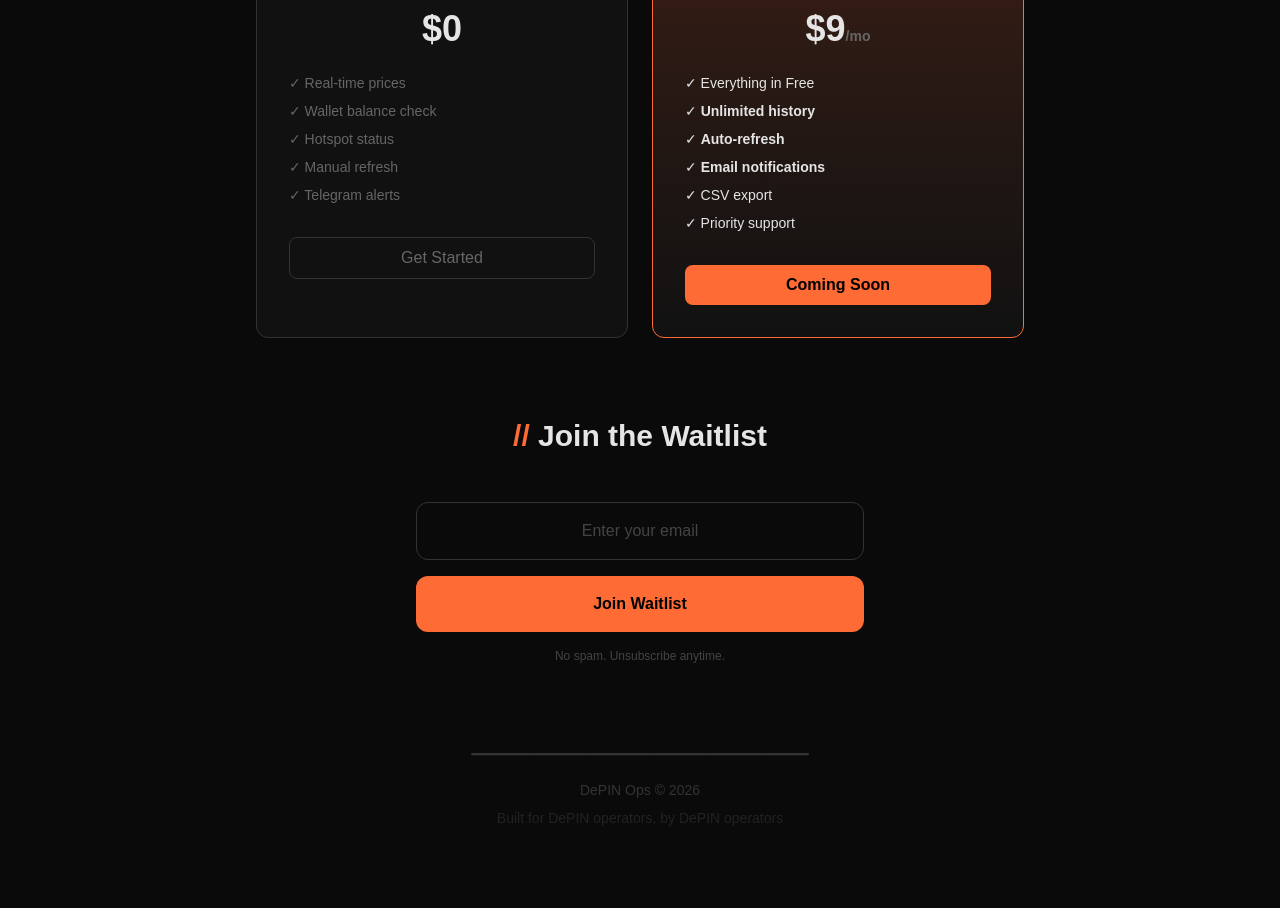
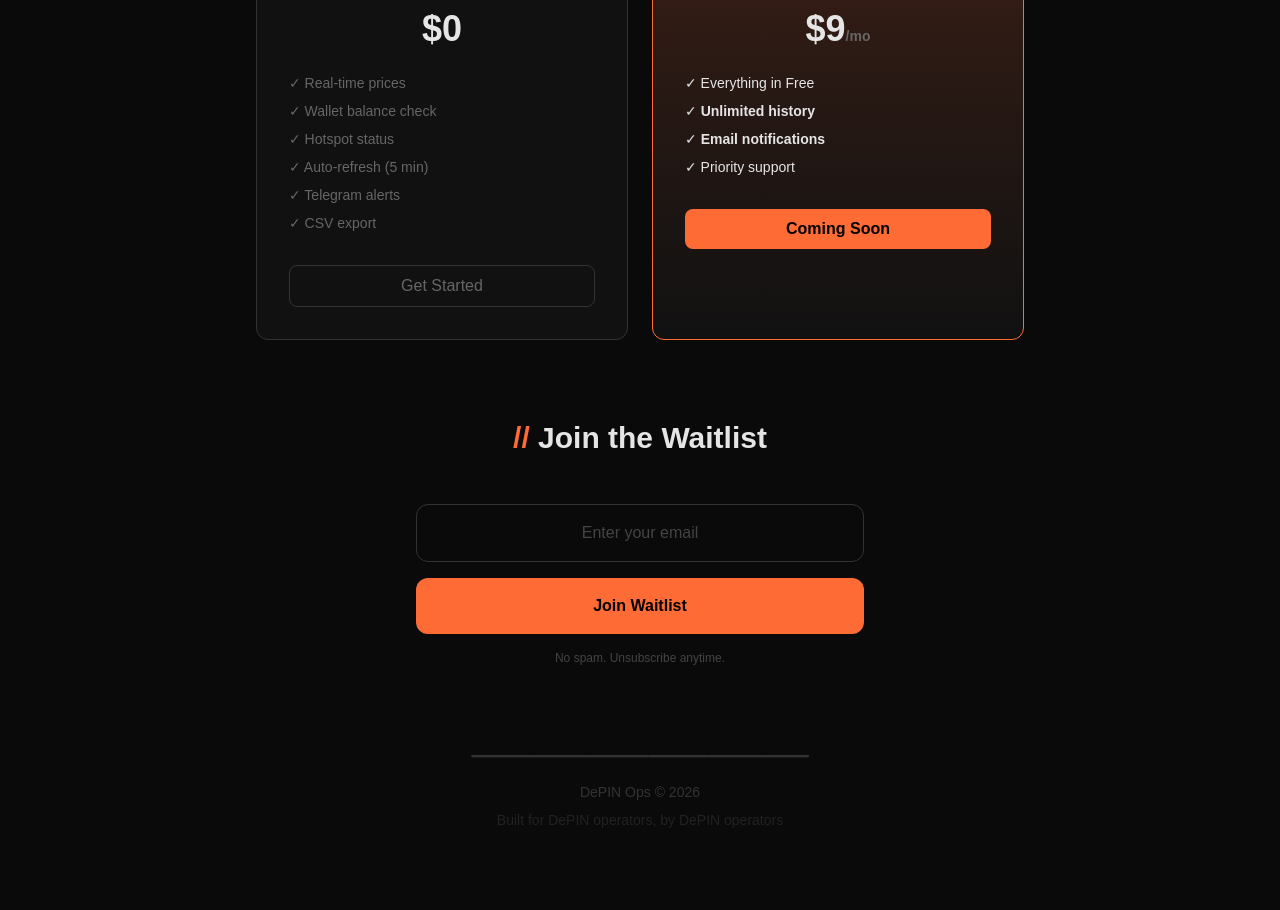
Before and after one commit to Samuel33rc/depin-dashboard, a Next.js app in the folder helium-dashboard/: page /landing in a window 1280 px wide. Shown: the part 1080-1990 px from the top of the page. Built offline with nearby package versions, Linux system fonts and the light colour scheme.

Commit message:
Fix pricing: auto-refresh is free, Pro = unlimited history + email

```diff
--- a/helium-dashboard/src/app/landing/page.tsx
+++ b/helium-dashboard/src/app/landing/page.tsx
@@ -123,8 +123,9 @@
                 <li>✓ Real-time prices</li>
                 <li>✓ Wallet balance check</li>
                 <li>✓ Hotspot status</li>
-                <li>✓ Manual refresh</li>
+                <li>✓ Auto-refresh (5 min)</li>
                 <li>✓ Telegram alerts</li>
+                <li>✓ CSV export</li>
               </ul>
               <a
                 href="/"
@@ -143,9 +144,7 @@
               <ul className="text-left space-y-2 text-sm text-[#e5e5e5] mb-8">
                 <li>✓ Everything in Free</li>
                 <li>✓ <strong>Unlimited history</strong></li>
-                <li>✓ <strong>Auto-refresh</strong></li>
                 <li>✓ <strong>Email notifications</strong></li>
-                <li>✓ CSV export</li>
                 <li>✓ Priority support</li>
               </ul>
               <button
```
